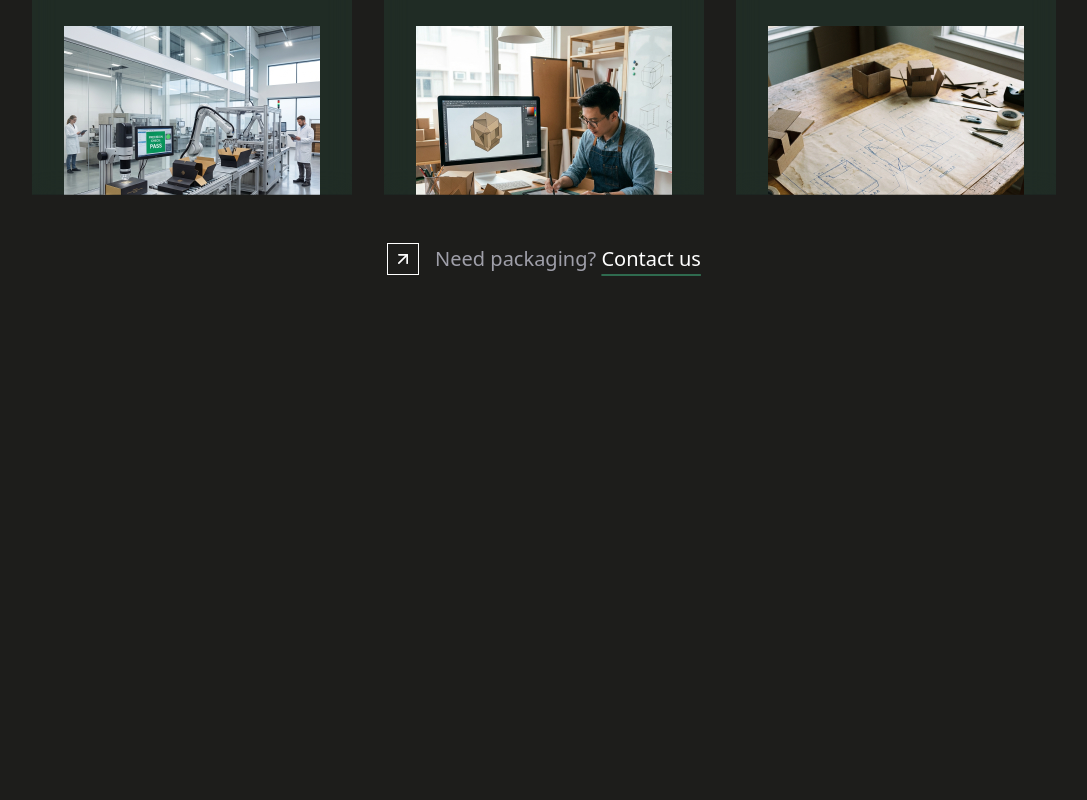
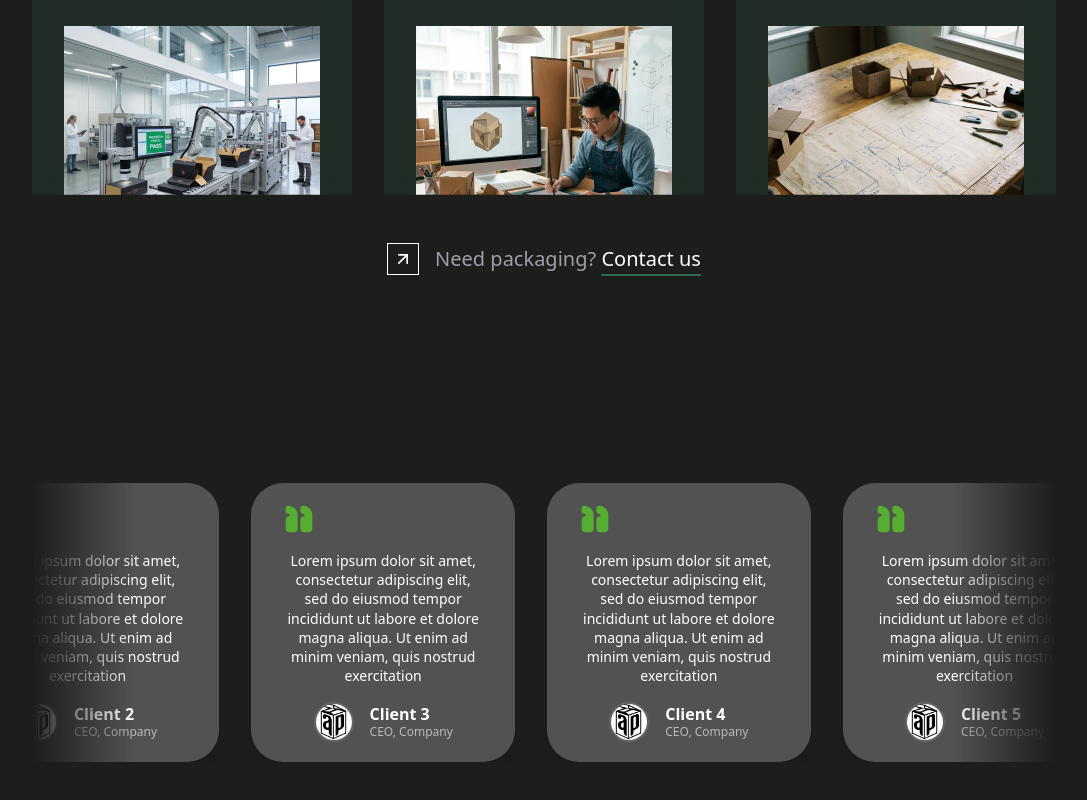
Before and after one commit to arnav080/advance-packwell, a Next.js app: page / in a window 1280 px wide. Shown: the part 2612-3412 px from the top of the page, without its empty margins (96-1183 px from the left). Before the commit the page ends 3015 px from the top, so only its background shows below. Built offline with nearby package versions, Linux system fonts and the light colour scheme.

Commit message:
added testimonials carousel

```diff
--- a/app/page.tsx
+++ b/app/page.tsx
@@ -3,6 +3,7 @@ import { HeroButton } from "@/components/ui/hero-button";
 import { Case } from "@/components/ui/cases-with-infinite-scroll";
 import { FancyCard } from "@/components/ui/fancy-card";
 import { ArrowUpRight } from "lucide-react";
+import { TestimonialsInfiniteScroll } from "@/components/ui/testimonials-infinite-scroll";
 
 export default function Home() {
   return (
@@ -123,6 +124,9 @@ export default function Home() {
           </p>
         </div>
       </section>
+
+      {/* Testimonials Section */}
+      <TestimonialsInfiniteScroll />
     </main>
   );
 }
--- /dev/null
+++ b/components/ui/testimonial-card.tsx
@@ -0,0 +1,46 @@
+import { cn } from "@/lib/utils";
+import { Quote } from "lucide-react";
+
+interface TestimonialCardProps {
+    quote: string;
+    name: string;
+    role: string;
+    imageSrc: string;
+    className?: string;
+}
+
+export function TestimonialCard({
+    quote,
+    name,
+    role,
+    imageSrc,
+    className,
+}: TestimonialCardProps) {
+    return (
+        <div
+            className={cn(
+                "flex w-full flex-col justify-between rounded-[32px] bg-[#525252] px-8 py-5 text-white shadow-xl",
+                className
+            )}
+        >
+            <div className="flex flex-col gap-4">
+                <Quote className="size-8 rotate-180 border-none fill-secondary text-secondary" style={{ transform: "scaleX(-1)" }} />
+                <p className="text-center text-sm leading-snug font-medium">
+                    {quote}
+                </p>
+            </div>
+
+            <div className="mt-4 flex items-center justify-center gap-4">
+                <img
+                    src={imageSrc}
+                    alt={name}
+                    className="size-10 rounded-full object-cover border-2 border-white/10"
+                />
+                <div className="flex flex-col text-left">
+                    <span className="text-base font-bold leading-tight">{name}</span>
+                    <span className="text-xs text-zinc-300 opacity-80">{role}</span>
+                </div>
+            </div>
+        </div>
+    );
+}
--- /dev/null
+++ b/components/ui/testimonials-infinite-scroll.tsx
@@ -0,0 +1,52 @@
+"use client";
+
+import { useState } from "react";
+import {
+    Carousel,
+    CarouselApi,
+    CarouselContent,
+    CarouselItem,
+} from "@/components/ui/carousel";
+import { TestimonialCard } from "@/components/ui/testimonial-card";
+import AutoScroll from "embla-carousel-auto-scroll";
+
+export function TestimonialsInfiniteScroll() {
+    const [api, setApi] = useState<CarouselApi>();
+
+    return (
+        <section className="py-20 px-6 md:px-20 lg:px-32 relative">
+            <div className="relative w-full [mask-image:linear-gradient(to_right,transparent,black_10%,black_90%,transparent)]">
+                <Carousel
+                    setApi={setApi}
+                    className="w-full"
+                    plugins={[
+                        AutoScroll({
+                            speed: 1, // Matches the case study speed
+                            startDelay: 0,
+                            stopOnInteraction: false,
+                            stopOnMouseEnter: true,
+                        }),
+                    ]}
+                    opts={{
+                        align: "start",
+                        loop: true,
+                        dragFree: true,
+                    }}
+                >
+                    <CarouselContent className="-ml-8">
+                        {[1, 2, 3, 4, 5, 6].map((item) => (
+                            <CarouselItem key={item} className="pl-8 md:basis-1/2 lg:basis-[28%]">
+                                <TestimonialCard
+                                    quote="Lorem ipsum dolor sit amet, consectetur adipiscing elit, sed do eiusmod tempor incididunt ut labore et dolore magna aliqua. Ut enim ad minim veniam, quis nostrud exercitation"
+                                    name={`Client ${item}`}
+                                    role={item === 1 ? "work work work work" : "CEO, Company"}
+                                    imageSrc="/logo-ap.jpeg"
+                                />
+                            </CarouselItem>
+                        ))}
+                    </CarouselContent>
+                </Carousel>
+            </div>
+        </section>
+    );
+}
```
